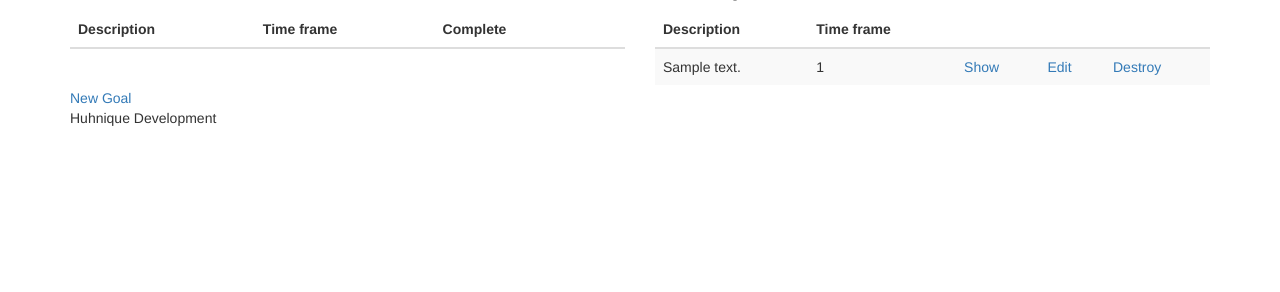
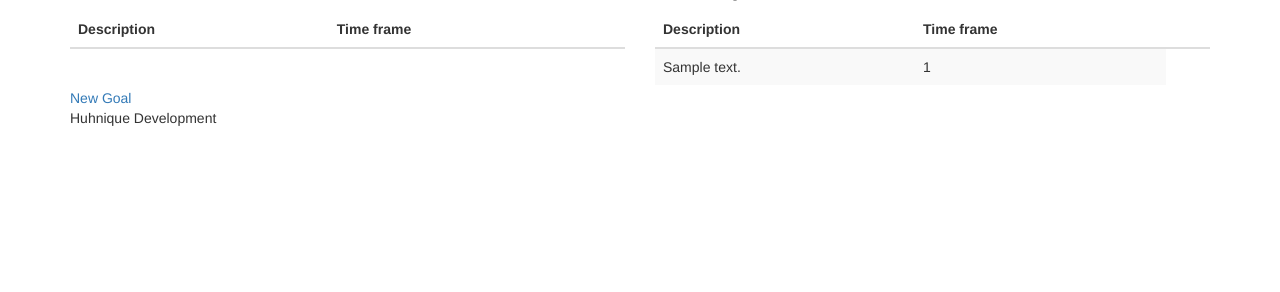
Before and after one commit to huhnytunes/eRace, a Rails app: page /goals in a window 1280 px wide. Shown: the part 59-351 px from the top of the page. Run offline with Rails 7, Linux system fonts and the light colour scheme; a user stored in the database is signed in; tables that the repository leaves empty hold one stand-in row (values such as "Sample post"); lists and menus that the app fills with data are empty; some libraries are stand-ins or nearby versions.

Commit message:
cleans up tables

```diff
--- a/app/views/goals/index.html.erb
+++ b/app/views/goals/index.html.erb
@@ -8,7 +8,6 @@
         <tr>
           <th>Description</th>
           <th>Time frame</th>
-          <th>Complete</th>
           <th colspan="3"></th>
         </tr>
       </thead>
@@ -19,7 +18,6 @@
             <% if goal.complete != true %>
             <td><%= goal.description %></td>
             <td><%= goal.time_frame %></td>
-            <td><%= goal.complete %></td>
             <td><%= link_to 'Show', goal %></td>
             <td><%= link_to 'Edit', edit_goal_path(goal) %></td>
             <td><%= link_to 'Destroy', goal, method: :delete, data: { confirm: 'Are you sure?' } %></td>
@@ -52,9 +50,6 @@
             <% if goal.complete == true %>
             <td><%= goal.description %></td>
             <td><%= goal.time_frame %></td>
-            <td><%= link_to 'Show', goal %></td>
-            <td><%= link_to 'Edit', edit_goal_path(goal) %></td>
-            <td><%= link_to 'Destroy', goal, method: :delete, data: { confirm: 'Are you sure?' } %></td>
           </tr>
           <% end %>
         <% end %>
```
